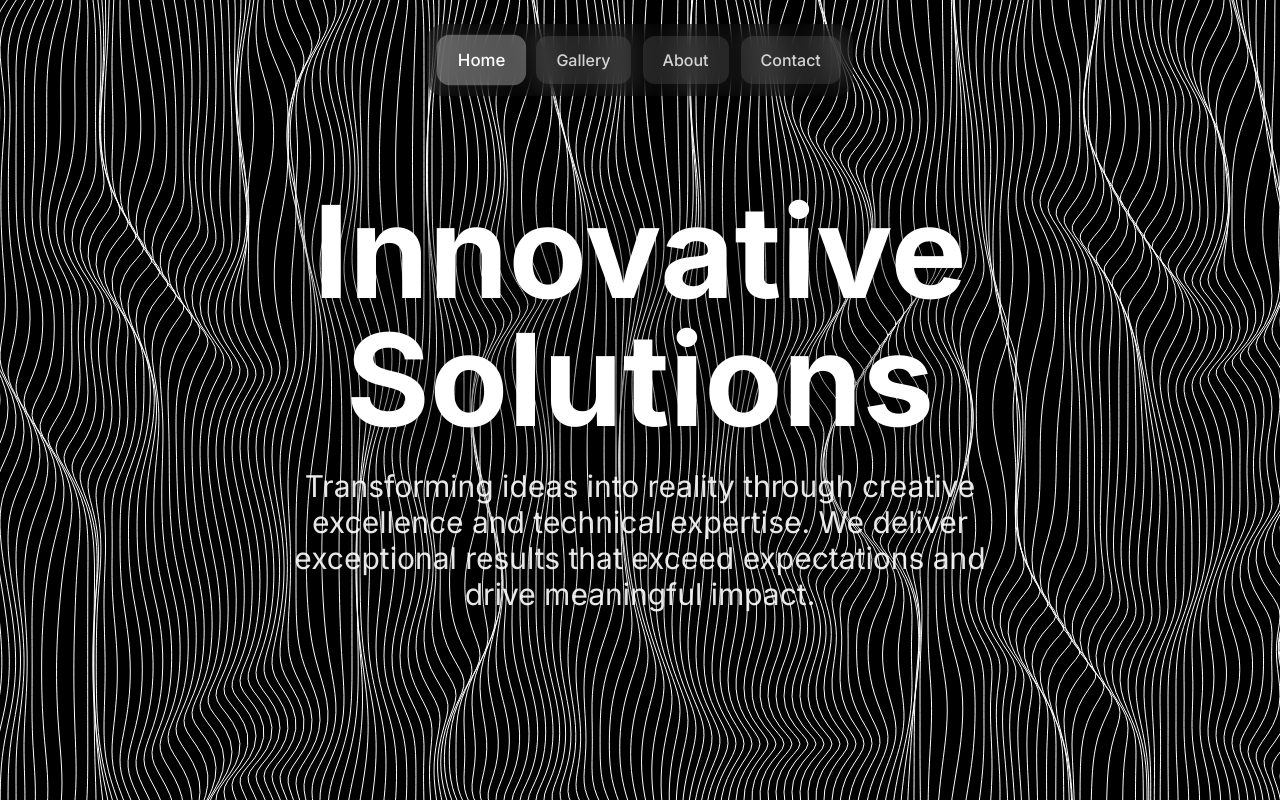
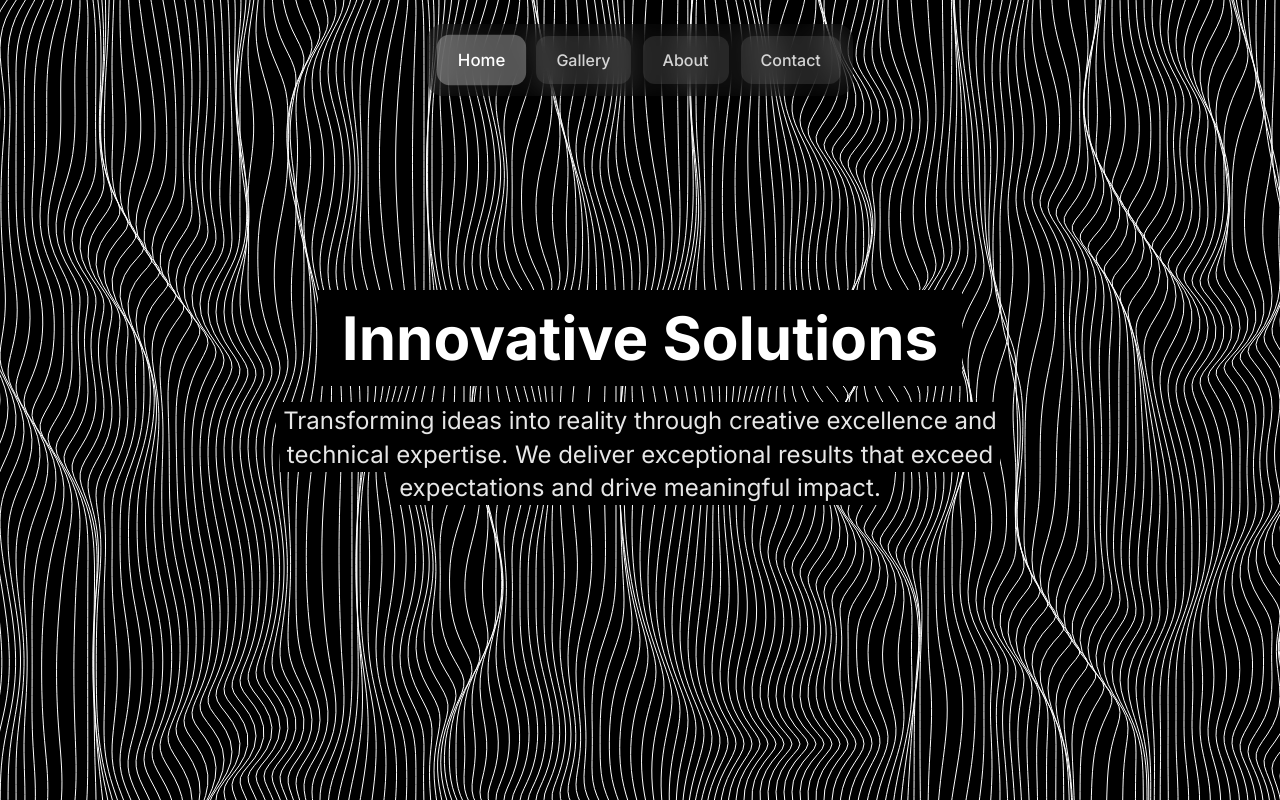
Before and after one commit to babapotato/background-attempt, a Next.js app: page /background-attempt/ in a window 1280 px wide. Built offline with nearby package versions, Linux system fonts and the light colour scheme.

Commit message:
Replace text shadows with black underlay and reduce header text size

```diff
--- a/app/globals.css
+++ b/app/globals.css
@@ -85,6 +85,25 @@
   .scrollbar-hide::-webkit-scrollbar {
     display: none;
   }
+
+  /* Text with black underlay */
+  .text-with-underlay {
+    display: inline;
+    background-color: black;
+    padding: 0.2em 0.4em;
+    box-decoration-break: clone;
+    -webkit-box-decoration-break: clone;
+    line-height: 1.4;
+  }
+
+  .text-with-underlay-sm {
+    display: inline;
+    background-color: black;
+    padding: 0.15em 0.3em;
+    box-decoration-break: clone;
+    -webkit-box-decoration-break: clone;
+    line-height: 1.4;
+  }
 }
 
 /* Hide Next.js dev indicator */
--- a/components/ui/portfolio.tsx
+++ b/components/ui/portfolio.tsx
@@ -63,12 +63,16 @@ export function Portfolio() {
           className="min-h-screen w-full flex items-center justify-center snap-start snap-always"
         >
           <div className="container mx-auto px-4 md:px-8 text-center">
-            <h1 className="text-6xl md:text-8xl lg:text-9xl font-bold text-white mb-6 drop-shadow-[0_2px_20px_rgba(0,0,0,0.8)]">
+            <h1 className="text-4xl md:text-5xl lg:text-6xl font-bold text-white mb-6">
+              <span className="text-with-underlay">
                 {currentSection === 'hero' ? 'Innovative Solutions' : 'Home'}
+              </span>
             </h1>
-            <p className="text-xl md:text-2xl lg:text-3xl text-white/90 max-w-3xl mx-auto drop-shadow-[0_2px_10px_rgba(0,0,0,0.8)] leading-relaxed">
+            <p className="text-lg md:text-xl lg:text-2xl text-white/90 max-w-3xl mx-auto leading-relaxed">
+              <span className="text-with-underlay-sm">
                 Transforming ideas into reality through creative excellence and technical expertise.
                 We deliver exceptional results that exceed expectations and drive meaningful impact.
+              </span>
             </p>
           </div>
         </section>
@@ -79,8 +83,10 @@ export function Portfolio() {
           className="min-h-screen w-full flex items-center justify-center snap-start snap-always py-20"
         >
           <div className="container mx-auto px-4 md:px-8">
-            <h2 className="text-6xl md:text-8xl lg:text-9xl font-bold text-white mb-12 text-center drop-shadow-[0_2px_20px_rgba(0,0,0,0.8)]">
+            <h2 className="text-4xl md:text-5xl lg:text-6xl font-bold text-white mb-12 text-center">
+              <span className="text-with-underlay">
                 {currentSection === 'gallery' ? 'Our Work' : 'Gallery'}
+              </span>
             </h2>
             <div className="overflow-x-auto pb-4 scrollbar-hide">
               <div className="flex gap-3 sm:gap-4 md:gap-6 lg:gap-8 px-4">
@@ -95,8 +101,10 @@ export function Portfolio() {
                       className="w-full h-full object-cover rounded-lg transition-all duration-300 group-hover:brightness-50 group-active:brightness-50 shadow-2xl"
                     />
                     <div className="absolute inset-0 flex items-center justify-center opacity-0 group-hover:opacity-100 group-active:opacity-100 transition-opacity duration-300">
-                      <p className="text-white text-base sm:text-xl md:text-2xl font-semibold drop-shadow-lg text-center px-4">
+                      <p className="text-white text-base sm:text-xl md:text-2xl font-semibold text-center px-4">
+                        <span className="text-with-underlay-sm">
                           Project {index + 1}
+                        </span>
                       </p>
                     </div>
                   </div>
@@ -112,8 +120,10 @@ export function Portfolio() {
           className="min-h-screen w-full flex items-center justify-center snap-start snap-always py-20"
         >
           <div className="container mx-auto px-4 md:px-8">
-            <h2 className="text-6xl md:text-8xl lg:text-9xl font-bold text-white mb-12 text-center drop-shadow-[0_2px_20px_rgba(0,0,0,0.8)]">
+            <h2 className="text-4xl md:text-5xl lg:text-6xl font-bold text-white mb-12 text-center">
+              <span className="text-with-underlay">
                 {currentSection === 'about' ? 'About Us' : 'About'}
+              </span>
             </h2>
             <div className="max-w-4xl mx-auto">
               <div className="flex flex-col items-center gap-8 md:gap-12">
@@ -125,15 +135,19 @@ export function Portfolio() {
                   />
                 </div>
                 <div className="text-center max-w-2xl">
-                  <p className="text-base sm:text-lg md:text-xl lg:text-2xl text-white/90 drop-shadow-[0_2px_10px_rgba(0,0,0,0.8)] leading-relaxed mb-4">
+                  <p className="text-base sm:text-lg md:text-xl lg:text-2xl text-white/90 leading-relaxed mb-4">
+                    <span className="text-with-underlay-sm">
                       We are a passionate team of creative professionals dedicated to delivering
                       exceptional results. With years of experience and a commitment to excellence,
                       we bring innovative solutions to every project.
+                    </span>
                   </p>
-                  <p className="text-base sm:text-lg md:text-xl lg:text-2xl text-white/90 drop-shadow-[0_2px_10px_rgba(0,0,0,0.8)] leading-relaxed">
+                  <p className="text-base sm:text-lg md:text-xl lg:text-2xl text-white/90 leading-relaxed">
+                    <span className="text-with-underlay-sm">
                       Our mission is to create meaningful connections through design, technology,
                       and storytelling. We believe in the power of collaboration and the importance
                       of understanding our clients' unique needs.
+                    </span>
                   </p>
                 </div>
               </div>
@@ -147,26 +161,28 @@ export function Portfolio() {
           className="min-h-screen w-full flex items-center justify-center snap-start snap-always py-20"
         >
           <div className="container mx-auto px-4 md:px-8 text-center">
-            <h2 className="text-6xl md:text-8xl lg:text-9xl font-bold text-white mb-12 drop-shadow-[0_2px_20px_rgba(0,0,0,0.8)]">
+            <h2 className="text-4xl md:text-5xl lg:text-6xl font-bold text-white mb-12">
+              <span className="text-with-underlay">
                 {currentSection === 'contact' ? 'Get In Touch' : 'Contact'}
+              </span>
             </h2>
             <div className="flex flex-wrap justify-center gap-6 sm:gap-8 md:gap-12">
               <a
                 href="mailto:contact@example.com"
                 className="group flex flex-col items-center gap-3 sm:gap-4 p-4 sm:p-6 rounded-xl bg-white/10 hover:bg-white/20 backdrop-blur-sm transition-all duration-300 min-w-[120px] sm:min-w-[140px]"
               >
-                <Mail className="w-10 h-10 sm:w-12 sm:h-12 md:w-16 md:h-16 text-white drop-shadow-lg" />
-                <span className="text-white text-sm sm:text-lg md:text-xl font-semibold drop-shadow-lg">
-                  Email
+                <Mail className="w-10 h-10 sm:w-12 sm:h-12 md:w-16 md:h-16 text-white" />
+                <span className="text-white text-sm sm:text-lg md:text-xl font-semibold">
+                  <span className="text-with-underlay-sm">Email</span>
                 </span>
               </a>
               <a
                 href="tel:+1234567890"
                 className="group flex flex-col items-center gap-3 sm:gap-4 p-4 sm:p-6 rounded-xl bg-white/10 hover:bg-white/20 backdrop-blur-sm transition-all duration-300 min-w-[120px] sm:min-w-[140px]"
               >
-                <Phone className="w-10 h-10 sm:w-12 sm:h-12 md:w-16 md:h-16 text-white drop-shadow-lg" />
-                <span className="text-white text-sm sm:text-lg md:text-xl font-semibold drop-shadow-lg">
-                  Phone
+                <Phone className="w-10 h-10 sm:w-12 sm:h-12 md:w-16 md:h-16 text-white" />
+                <span className="text-white text-sm sm:text-lg md:text-xl font-semibold">
+                  <span className="text-with-underlay-sm">Phone</span>
                 </span>
               </a>
               <a
@@ -175,9 +191,9 @@ export function Portfolio() {
                 rel="noopener noreferrer"
                 className="group flex flex-col items-center gap-3 sm:gap-4 p-4 sm:p-6 rounded-xl bg-white/10 hover:bg-white/20 backdrop-blur-sm transition-all duration-300 min-w-[120px] sm:min-w-[140px]"
               >
-                <Instagram className="w-10 h-10 sm:w-12 sm:h-12 md:w-16 md:h-16 text-white drop-shadow-lg" />
-                <span className="text-white text-sm sm:text-lg md:text-xl font-semibold drop-shadow-lg">
-                  Instagram
+                <Instagram className="w-10 h-10 sm:w-12 sm:h-12 md:w-16 md:h-16 text-white" />
+                <span className="text-white text-sm sm:text-lg md:text-xl font-semibold">
+                  <span className="text-with-underlay-sm">Instagram</span>
                 </span>
               </a>
               <a
@@ -186,9 +202,9 @@ export function Portfolio() {
                 rel="noopener noreferrer"
                 className="group flex flex-col items-center gap-3 sm:gap-4 p-4 sm:p-6 rounded-xl bg-white/10 hover:bg-white/20 backdrop-blur-sm transition-all duration-300 min-w-[120px] sm:min-w-[140px]"
               >
-                <Linkedin className="w-10 h-10 sm:w-12 sm:h-12 md:w-16 md:h-16 text-white drop-shadow-lg" />
-                <span className="text-white text-sm sm:text-lg md:text-xl font-semibold drop-shadow-lg">
-                  LinkedIn
+                <Linkedin className="w-10 h-10 sm:w-12 sm:h-12 md:w-16 md:h-16 text-white" />
+                <span className="text-white text-sm sm:text-lg md:text-xl font-semibold">
+                  <span className="text-with-underlay-sm">LinkedIn</span>
                 </span>
               </a>
             </div>
```
Lines whose indentation alone changed are shown as unchanged.
